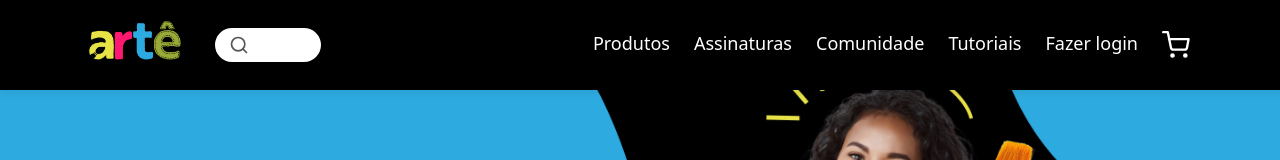
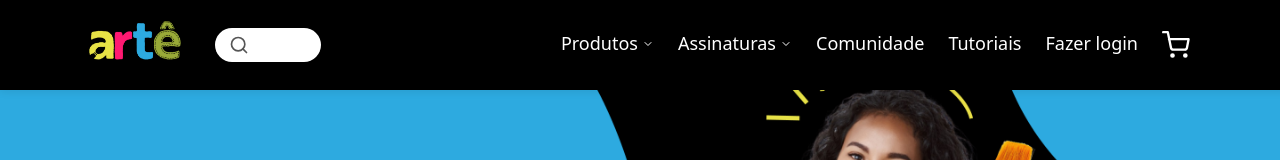
Before and after one commit to gugalaporte/ecommerceArte, a React (Vite) app in the folder arte-ecommerce/: page / in a window 1280 px wide. Shown: the top 160 px of the page. Built offline with nearby package versions, Linux system fonts and the light colour scheme.

Commit message:
setinhas

```diff
--- a/arte-ecommerce/src/components/Header.css
+++ b/arte-ecommerce/src/components/Header.css
@@ -88,6 +88,9 @@
   position: relative;
   padding-bottom: 4px;
   transition: all 0.3s ease;
+  display: flex;
+  align-items: center;
+  gap: 4px;
 }
 
 /* Destaque no hover */
@@ -161,3 +164,13 @@
   stroke: #fff !important;
   fill: none !important;
 }
+
+.down-arrow {
+  margin-top: 2px;
+  transition: transform 0.2s ease;
+}
+
+.header__nav a:hover .down-arrow,
+.header__nav .menu-link:hover .down-arrow {
+  transform: translateY(2px);
+}
--- a/arte-ecommerce/src/components/Header.tsx
+++ b/arte-ecommerce/src/components/Header.tsx
@@ -18,6 +18,13 @@
   <svg className="search-icon" width="20" height="20" viewBox="0 0 24 24" fill="none" stroke="#555" strokeWidth="2" strokeLinecap="round" strokeLinejoin="round">
     <circle cx="11" cy="11" r="8" />
     <line x1="21" y1="21" x2="16.65" y2="16.65" />
+  </svg>
+);
+
+// SVG da setinha para baixo
+const DownArrowIcon = () => (
+  <svg className="down-arrow" width="12" height="12" viewBox="0 0 24 24" fill="none" stroke="currentColor" strokeWidth="2" strokeLinecap="round" strokeLinejoin="round">
+    <path d="M6 9l6 6 6-6"/>
   </svg>
 );
 
@@ -47,7 +54,10 @@
             onMouseLeave={() => setShowDropdown(false)}
             className="nav-item"
           >
-            <a href="#" className="menu-link">Produtos</a>
+            <a href="#" className="menu-link">
+              Produtos
+              <DownArrowIcon />
+            </a>
             {showDropdown && <ProdutosDropdown />}
           </div>
           <div
@@ -55,7 +65,10 @@
             onMouseLeave={() => setShowAssinaturas(false)}
             className="nav-item"
           >
-            <a href="#" className="menu-link">Assinaturas</a>
+            <a href="#" className="menu-link">
+              Assinaturas
+              <DownArrowIcon />
+            </a>
             {showAssinaturas && <AssinaturasDropdown />}
           </div>
           <div className="nav-item">
```
